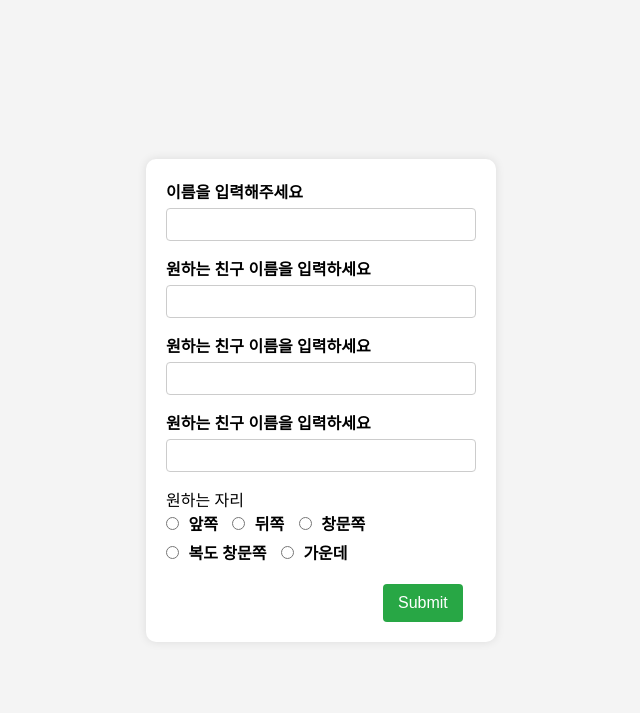
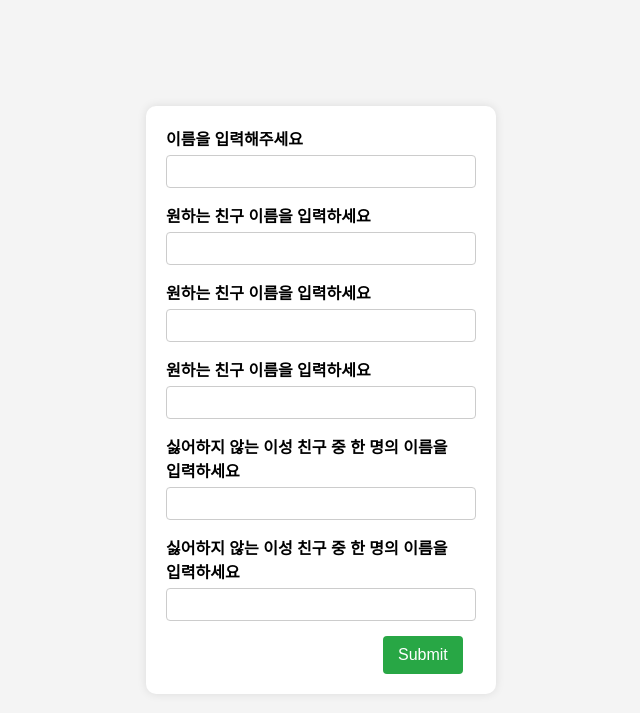
Before and after one commit to justinjung12/sitmatchprogramsv, a Flask app: page / in a window 1280 px wide. Shown: the top 713 px of the page, without its empty margins (319-959 px from the left). Run offline with Flask 3, Linux system fonts and the light colour scheme.

Commit message:
Update index.html

```diff
--- a/templates/index.html
+++ b/templates/index.html
@@ -104,23 +104,14 @@
             <input type="text" id="friend3" name="friend3" required>
         </div>
         <div class="form-group">
-            <div>원하는 자리</div>
-            <label>
-                <input type="radio" name="option" value="front"> 앞쪽
-            </label>
-            <label>
-                <input type="radio" name="option" value="back"> 뒤쪽
-            </label>
-            <label>
-                <input type="radio" name="option" value="window"> 창문쪽
-            </label>
-            <label>
-                <input type="radio" name="option" value="passage"> 복도 창문쪽
-            </label>
-            <label>
-                <input type="radio" name="option" value="middle"> 가운데
-            </label>
+            <label for="input5">싫어하지 않는 이성 친구 중 한 명의 이름을 입력하세요</label>
+            <input type="text" id="friend4" name="friend4" required>
         </div>
+        <div class="form-group">
+            <label for="input6">싫어하지 않는 이성 친구 중 한 명의 이름을 입력하세요</label>
+            <input type="text" id="friend5" name="friend5" required>
+        </div>
+
         <button type="submit">Submit</button>
     </form>
     <script src="https://ajax.googleapis.com/ajax/libs/jquery/3.6.1/jquery.min.js"></script>
@@ -131,23 +122,17 @@
         form.addEventListener('submit', function (event) {
             event.preventDefault(); // 기본 제출 동작 방지
             let result = {}
-            const friends = [document.querySelector('#friend1').value, document.querySelector('#friend2').value, document.querySelector('#friend3').value]
-            const selectedRadio = document.querySelector('input[name="option"]:checked');
+            const friends = [document.querySelector('#friend1').value, document.querySelector('#friend2').value, document.querySelector('#friend3').value,document.querySelector('#friend4').value,document.querySelector('#friend5').value,document.querySelector('#friend6').value]
 
             result['name'] = document.querySelector('#name').value
             result['friends'] = friends
 
 
-            if (selectedRadio) {
-                result['location'] = selectedRadio.value
-            } else {
-                alert('선택 안된 항목이 있습니다.확인해 주세요');
-            }
             console.log(result)
 
             $.ajax({
                 type: "post",
-                url: "https://port-0-sitmatchprogramsv-17xco2lltmrmrpc.sel5.cloudtype.app/save",
+                url: "http://127.0.0.1:8080/save",
                 data: JSON.stringify(result),  // js오브젝트를 json으로 파싱
                 headers: {
                     "content-type": "application/json; charset=utf-8"
```
